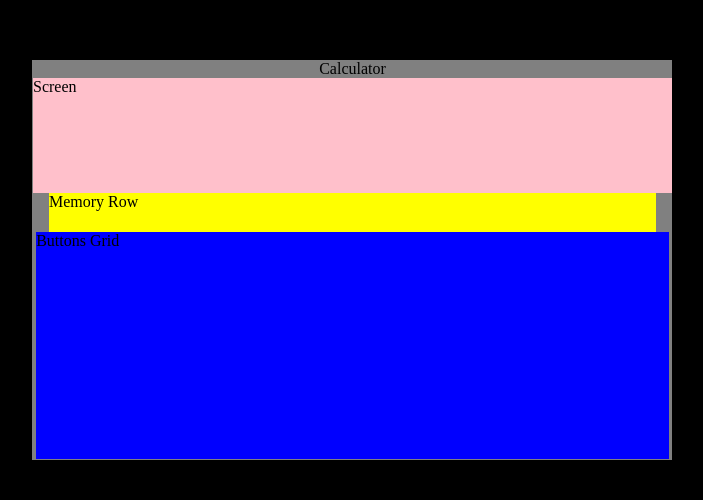
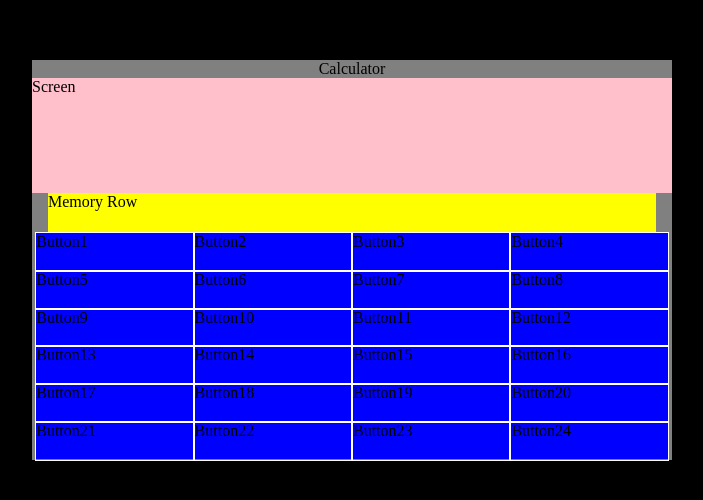
Before and after one commit to Matt-Hulme/calculator, a React (Vite) app: page / in a window 1280 px wide. Shown: the part 140-640 px from the top of the page, without its empty margins (288-991 px from the left). Built offline with nearby package versions, Linux system fonts and the light colour scheme.

Commit message:
ButtonLayout1

```diff
--- a/src/App.css
+++ b/src/App.css
@@ -21,7 +21,6 @@ body{
   height: 50vh;
   width: 50vw;
   padding-bottom: 1px;
-  padding-left: 1px;
   background-color: grey;
   box-sizing:border-box;
 }
@@ -40,7 +39,13 @@ body{
 
 .ButtonsGrid{
   display:grid;
+  grid-template-columns: 1fr 1fr 1fr 1fr;
   height: 59%;
   width: 99%;
   background-color: blue;
 }
+
+.ButtonsGrid > div{
+  border: 1px solid white;
+  height: 100%
+}
--- a/src/components/Calculator.jsx
+++ b/src/components/Calculator.jsx
@@ -20,7 +20,32 @@ export default function Calculator() {
       Calculator
         <div className="Screen">Screen</div>
         <div className="MemoryRow">Memory Row</div>
-        <div className="ButtonsGrid">Buttons Grid</div>
+        <div className="ButtonsGrid">
+          <div className="Button1">Button1</div>
+          <div className="Button2">Button2</div>
+          <div className="Button3">Button3</div>
+          <div className="Button4">Button4</div>
+          <div className="Button5">Button5</div>
+          <div className="Button6">Button6</div>
+          <div className="Button7">Button7</div>
+          <div className="Button8">Button8</div>
+          <div className="Button9">Button9</div>
+          <div className="Button10">Button10</div>
+          <div className="Button11">Button11</div>
+          <div className="Button12">Button12</div>
+          <div className="Button13">Button13</div>
+          <div className="Button14">Button14</div>
+          <div className="Button15">Button15</div>
+          <div className="Button16">Button16</div>
+          <div className="Button17">Button17</div>
+          <div className="Button18">Button18</div>
+          <div className="Button19">Button19</div>
+          <div className="Button20">Button20</div>
+          <div className="Button21">Button21</div>
+          <div className="Button22">Button22</div>
+          <div className="Button23">Button23</div>
+          <div className="Button24">Button24</div>
+        </div>
       </div>
     </div>
 
```
